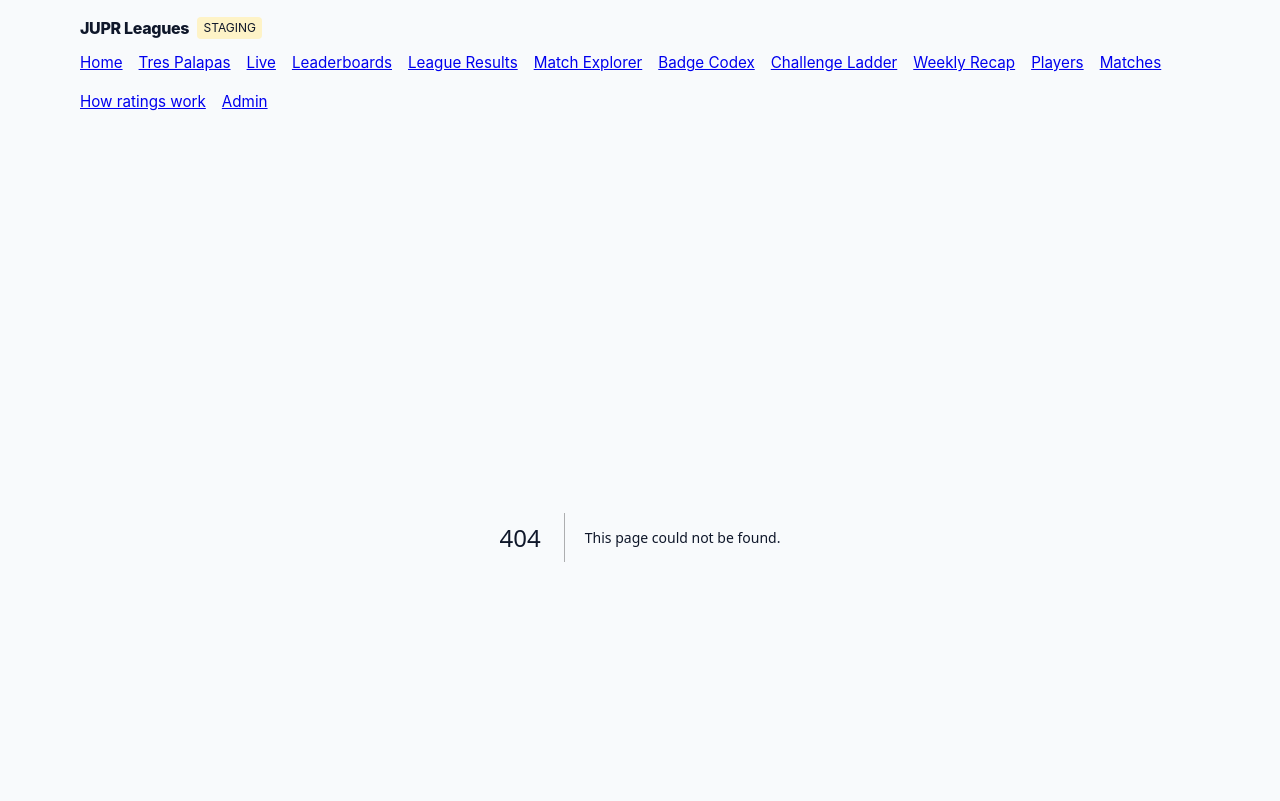
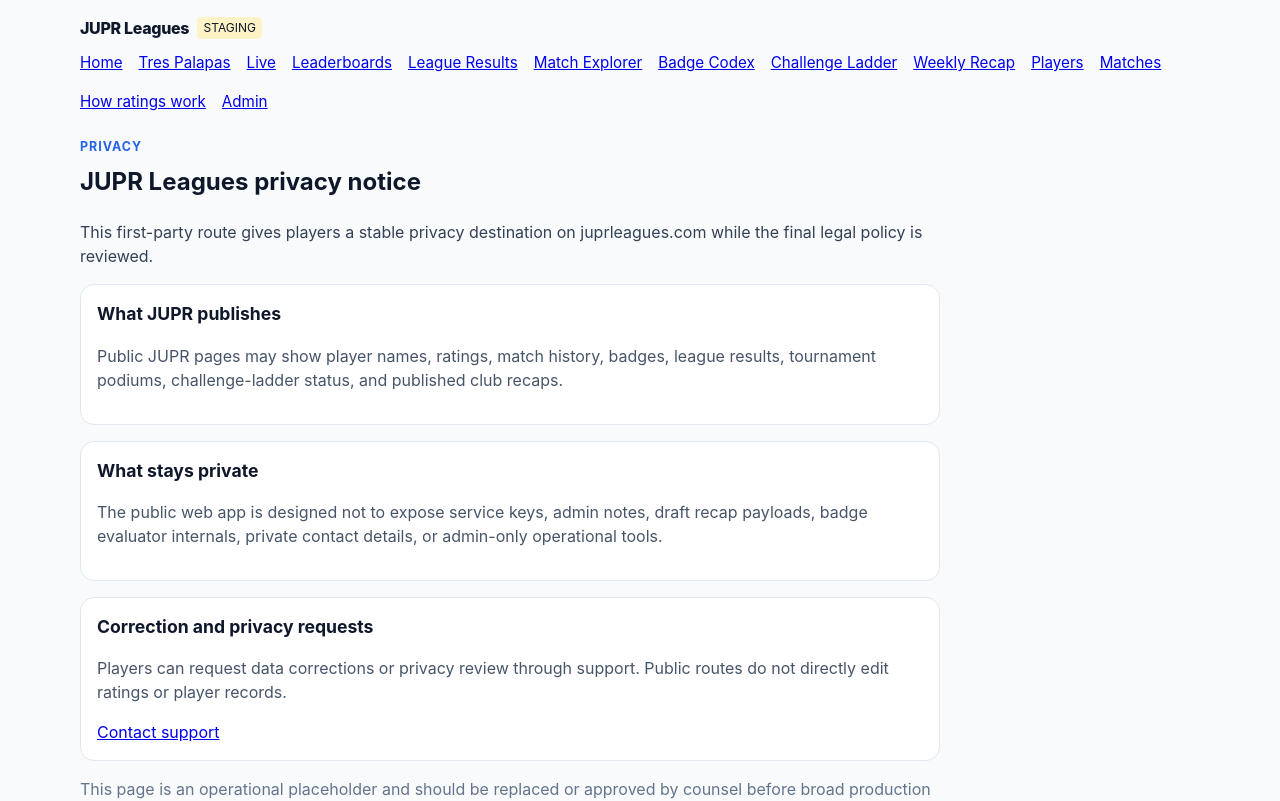
Before and after one commit to pickleballattrespalapas/JUPR, a Next.js app in the folder apps/web/: page /privacy in a window 1280 px wide. Before the commit this address had no page. Shown: the top 801 px of the page. Built offline with nearby package versions, Linux system fonts and the light colour scheme.

Commit message:
Add public privacy page

```diff
--- /dev/null
+++ b/apps/web/app/privacy/page.tsx
@@ -0,0 +1,48 @@
+import Link from "next/link";
+
+const cardStyle = {
+  border: "1px solid #e2e8f0",
+  borderRadius: "14px",
+  padding: "1rem",
+  background: "white"
+};
+
+export default function PrivacyPage() {
+  return (
+    <section style={{ maxWidth: "860px" }}>
+      <p style={{ margin: "0 0 0.5rem", color: "#2563eb", fontWeight: 700, textTransform: "uppercase", letterSpacing: "0.08em", fontSize: "0.78rem" }}>
+        Privacy
+      </p>
+      <h1 style={{ marginTop: 0 }}>JUPR Leagues privacy notice</h1>
+      <p style={{ color: "#334155" }}>
+        This first-party route gives players a stable privacy destination on juprleagues.com while the final legal policy is reviewed.
+      </p>
+
+      <div style={{ display: "grid", gap: "1rem" }}>
+        <article style={cardStyle}>
+          <h2 style={{ marginTop: 0, fontSize: "1.1rem" }}>What JUPR publishes</h2>
+          <p style={{ color: "#475569" }}>
+            Public JUPR pages may show player names, ratings, match history, badges, league results, tournament podiums, challenge-ladder status, and published club recaps.
+          </p>
+        </article>
+        <article style={cardStyle}>
+          <h2 style={{ marginTop: 0, fontSize: "1.1rem" }}>What stays private</h2>
+          <p style={{ color: "#475569" }}>
+            The public web app is designed not to expose service keys, admin notes, draft recap payloads, badge evaluator internals, private contact details, or admin-only operational tools.
+          </p>
+        </article>
+        <article style={cardStyle}>
+          <h2 style={{ marginTop: 0, fontSize: "1.1rem" }}>Correction and privacy requests</h2>
+          <p style={{ color: "#475569" }}>
+            Players can request data corrections or privacy review through support. Public routes do not directly edit ratings or player records.
+          </p>
+          <Link href="/support">Contact support</Link>
+        </article>
+      </div>
+
+      <p style={{ color: "#64748b", marginTop: "1rem" }}>
+        This page is an operational placeholder and should be replaced or approved by counsel before broad production launch.
+      </p>
+    </section>
+  );
+}
```
